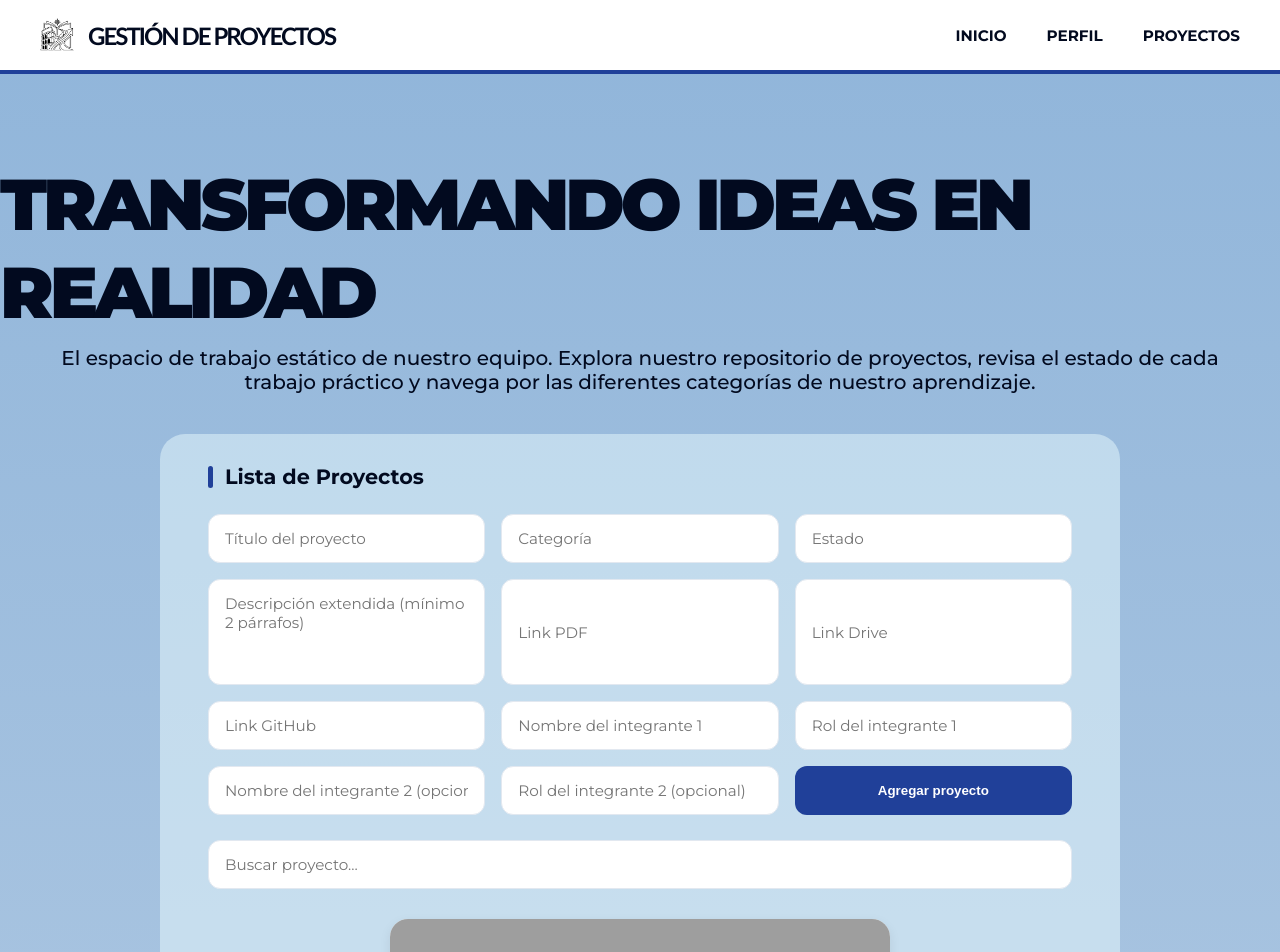
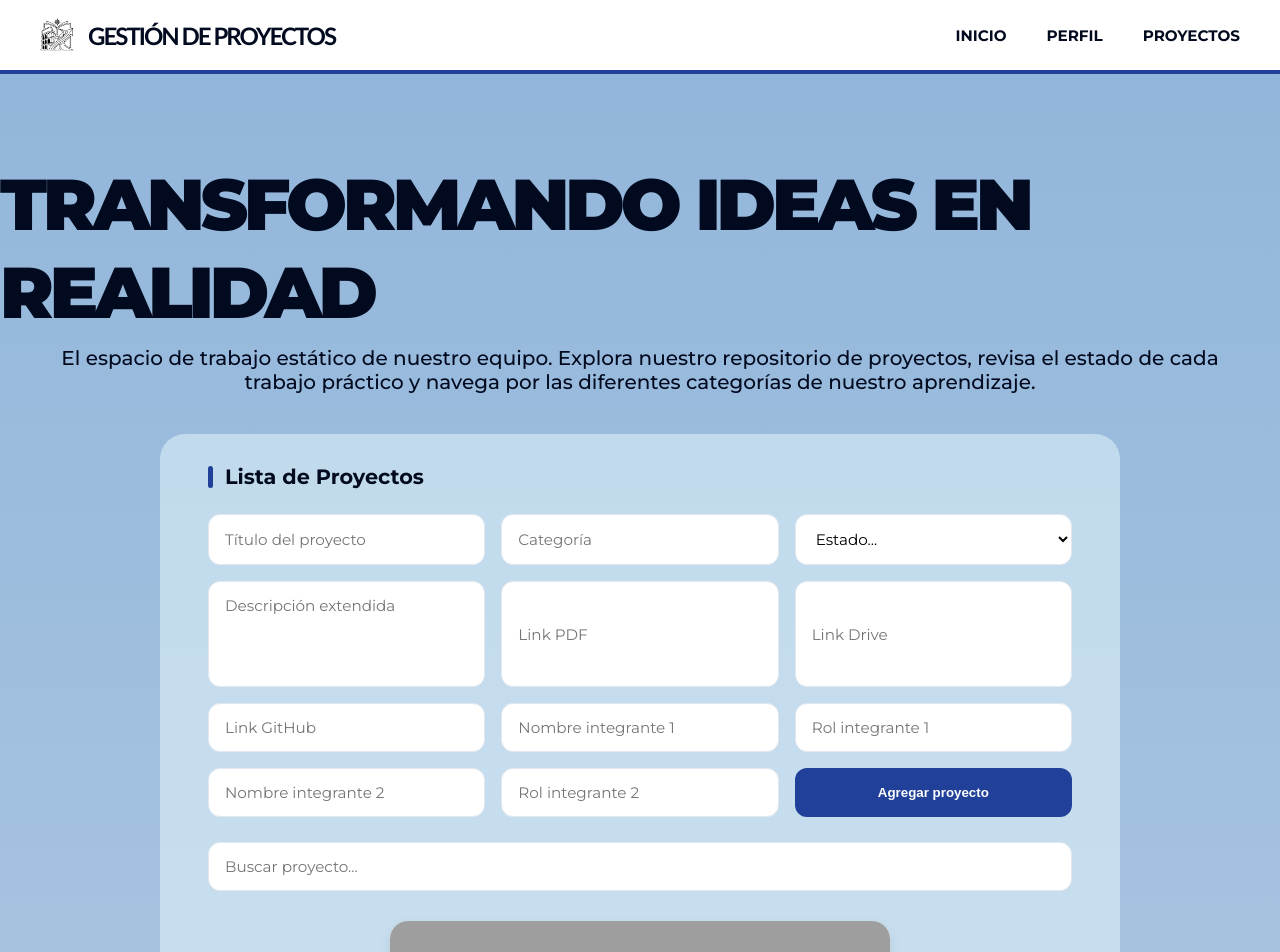
Before and after one commit to JonahGalahad/pv_tp3_grupo1, a React (Vite) app: page / in a window 1280 px wide. Shown: the top 952 px of the page. Built offline with nearby package versions, Linux system fonts and the light colour scheme; grey boxes are pictures that could not be loaded.

Commit message:
Agrega componente FormularioProyecto y su integración en ListaProyectos; mejora estilos de formulario. Tambien se actaulizó el readme con descripcion del proyecto

```diff
--- /dev/null
+++ b/src/components/FormularioProyecto.jsx
@@ -0,0 +1,255 @@
+import { useState } from "react";
+
+const FormularioProyecto = ({ onAgregar })=>{
+
+    const[ formData, setFormData] = useState({
+        titulo:"",
+        categoria:"",
+        estado:"",
+        descripcion:"",
+        recursoPdf:"",
+        recursoDrive:"",
+        recursoGithub:"",
+        miembro1:"",
+        rol1:"",
+        miembro2:"",
+        rol2:""
+    });
+
+    const { titulo, categoria, estado, descripcion, recursoPdf, recursoDrive, recursoGithub, miembro1, rol1, miembro2, rol2} = formData;
+
+    const handleChange= (e)=>{
+        const{ name, value} = e.target;
+        setFormData({
+        ...formData,
+        [name]:
+        value
+
+        });
+
+    };
+
+    const handleSubmit= (e)=>{
+        e.preventDefault();
+        const recursos=[{
+            nombre:
+            "Documento PDF",
+
+            link:
+            recursoPdf
+        },
+
+        {
+            nombre:
+            "Carpeta Drive",
+
+            link:
+            recursoDrive
+         },
+        {
+            nombre:
+            "Repositorio GitHub",
+
+            link:
+            recursoGithub
+        }
+
+    ]
+    .filter(r=> r.link.trim()!=='' );
+
+    const equipo=[
+    {
+        nombre:
+        miembro1,
+        rol:
+        rol1
+    },
+
+    {
+        nombre:
+        miembro2,
+        rol:
+        rol2
+    }
+
+    ]
+
+    .filter( p=> p.nombre.trim()!=='' && p.rol.trim()!=='');
+
+    onAgregar({
+
+    titulo,
+    categoria,
+    estado:
+
+    estado === "process"
+    ? "En proceso"
+
+    : estado === "revision"
+    ? "En revisión"
+
+    : estado === "done"
+    ? "Finalizado"
+
+    : estado === "cancelado"
+    ? "Cancelado"
+
+    : estado,
+
+    estadoClase: estado,
+
+    descripcion,
+
+    recursos,
+
+    equipo
+
+});
+
+
+
+    setFormData({
+
+        titulo:"",
+        categoria:"",
+        estado:"",
+        descripcion:"",
+        recursoPdf:"",
+        recursoDrive:"",
+        recursoGithub:"",
+        miembro1:"",
+        rol1:"",
+        miembro2:"",
+        rol2:""
+
+    });
+
+    };
+
+
+
+    return(
+
+    <form
+
+    className="form-proyecto"
+
+    onSubmit={handleSubmit}
+
+    >
+
+    <input
+    type="text"
+    placeholder="Título del proyecto"
+    name="titulo"
+    value={titulo}
+    onChange={handleChange}
+    required
+    />
+
+    <input
+    type="text"
+    placeholder="Categoría"
+    name="categoria"
+    value={categoria}
+    onChange={handleChange}
+    required
+    />
+
+    <select
+    name="estado"
+    value={estado}
+    onChange={handleChange}
+    required
+    >
+
+    <option value="">Estado...</option>
+
+    <option value="process"> En Proceso </option>
+
+    <option value="revision"> En Revisión</option>
+
+    <option value="done"> Finalizado</option>
+
+    <option value="cancelado"> Cancelado</option>
+
+    </select>
+
+    <textarea
+    placeholder="Descripción extendida"
+    name="descripcion"
+    value={descripcion}
+    onChange={handleChange}
+    rows={4}
+    required
+    />
+
+    <input
+    type="url"
+    placeholder="Link PDF"
+    name="recursoPdf"
+    value={recursoPdf}
+    onChange={handleChange}
+    />
+
+    <input
+    type="url"
+    placeholder="Link Drive"
+    name="recursoDrive"
+    value={recursoDrive}
+    onChange={handleChange}
+    />
+
+    <input
+    type="url"
+    placeholder="Link GitHub"
+    name="recursoGithub"
+    value={recursoGithub}
+    onChange={handleChange}
+    />
+
+    <input
+    type="text"
+    placeholder="Nombre integrante 1"
+    name="miembro1"
+    value={miembro1}
+    onChange={handleChange}
+    />
+
+    <input
+    type="text"
+    placeholder="Rol integrante 1"
+    name="rol1"
+    value={rol1}
+    onChange={handleChange}
+    />
+
+    <input
+    type="text"
+    placeholder="Nombre integrante 2"
+    name="miembro2"
+    value={miembro2}
+    onChange={handleChange}
+    />
+
+    <input
+    type="text"
+    placeholder="Rol integrante 2"
+    name="rol2"
+    value={rol2}
+    onChange={handleChange}
+    />
+
+    <button type="submit">
+
+    Agregar proyecto
+
+    </button>
+
+    </form>
+
+    );
+
+};
+
+export default FormularioProyecto;
--- a/src/components/ListaProyectos.jsx
+++ b/src/components/ListaProyectos.jsx
@@ -4,29 +4,15 @@ import "../css/navbar.css";
 import "../css/header.css";
 import ProyectoCard from "./ProyectoCard";
 import DetalleProyecto from './DetalleProyecto.jsx';
+import FormularioProyecto from './FormularioProyecto.jsx';
 
 const ListaProyectos = () => {
-    const [proyectos, setProyectos] = useState(proyectService.obtenerProyectos());
+    const [proyectos, setProyectos] = useState(
+        proyectService.obtenerProyectos()
+    );
+
     const [busqueda, setBusqueda] = useState("");
 
-    const [formData, setFormData] = useState({
-        titulo: "",
-        categoria: "",
-        estado: "",
-        descripcion: "",
-        recursoPdf: "",
-        recursoDrive: "",
-        recursoGithub: "",
-        miembro1: "",
-        rol1: "",
-        miembro2: "",
-        rol2: ""
-    });
-
-    const {  titulo,    categoria,    estado,    descripcion,    recursoPdf,    recursoDrive,    recursoGithub,
-                miembro1,    rol1,    miembro2,    rol2} = formData;
-
-    //se puede usar para el componente detalle, contiene proyecto
     const [proyectoSeleccionado, setProyectoSeleccionado] = useState(null);
 
     const actualizarProyectos = () => {
@@ -36,6 +22,13 @@ const ListaProyectos = () => {
     const handlerEliminar = (id) => {
         proyectService.eliminarProyecto(id);
         actualizarProyectos();
+    };
+
+    // ← RECIBE EL OBJETO DESDE FORMULARIO
+    const handlerAgregar = (nuevoProyecto) => {
+        proyectService.agregarProyecto(nuevoProyecto);
+        actualizarProyectos();
+        setBusqueda("");
     };
 
     const handlerBuscar = (e) => {
@@ -49,181 +42,26 @@ const ListaProyectos = () => {
         }
     };
 
-    const handlerAgregar = (e) => {
-        e.preventDefault();
-
-        const recursos = [
-            { nombre: "Documento PDF", link: recursoPdf },
-            { nombre: "Carpeta Drive", link: recursoDrive },
-            { nombre: "Repositorio GitHub", link: recursoGithub }
-        ].filter((recurso) => recurso.link.trim() !== "");
-
-        const equipo = [
-            { nombre: miembro1, rol: rol1 },
-            { nombre: miembro2, rol: rol2 }
-        ].filter((persona) => persona.nombre.trim() !== "" && persona.rol.trim() !== "");
-
-        const nuevoProyecto = {
-            titulo,
-            categoria,
-            estado,
-            imagen: "/img/default.png",
-            descripcion: descripcion,
-            recursos,
-            equipo
-        };
-
-        proyectService.agregarProyecto(nuevoProyecto);
-        actualizarProyectos();
-
-        setFormData({
-            titulo: "",
-            categoria: "",
-            estado: "",
-            descripcion: "",
-            recursoPdf: "",
-            recursoDrive: "",
-            recursoGithub: "",
-            miembro1: "",
-            rol1: "",
-            miembro2: "",
-            rol2: ""
-        });
-        setBusqueda("");
-    };
-
-    const handlerChange = (e) => {
-        const { name, value } = e.target;
-            setFormData({...formData, [name]: value  });
-    };
-
     const handlerVerDetalle = (proyecto) => {
-        // p?.id confirma si el valor p no es null antes de acceder a la propiedad id
-        //si selecciona el mismo boton cambia a null
-        //si selecciona el boton de otro proyecto el anterior cambia a null y se cambia al nuevo proyecto
-        setProyectoSeleccionado((p)=> p?.id === proyecto.id ? null : proyecto );
+        setProyectoSeleccionado((p) => (p?.id === proyecto.id ? null : proyecto));
     };
 
     return (
         <div className="container">
             <h2 className="titulo">Lista de Proyectos</h2>
 
-            <form
-                className='form-proyecto'
-                onSubmit={handlerAgregar}
-            >
-                <input
-                    type="text"
-                    placeholder="Título del proyecto"
-                    name="titulo"
-                    value={titulo}
-                    onChange={handlerChange}
-                    required
-                />
+            <FormularioProyecto onAgregar={handlerAgregar} />
 
             <input
-                    type="text"
-                    placeholder="Categoría"
-                    name="categoria"
-                    value={categoria}
-                    onChange={handlerChange}
-                    required
-                />
-
-                <input
-                    type="text"
-                    placeholder="Estado"
-                    name="estado"
-                    value={estado}
-                    onChange={handlerChange}
-                    required
-                />
-
-                <textarea
-                    placeholder="Descripción extendida (mínimo 2 párrafos)"
-                    name="descripcion"
-                    value={descripcion}
-                    onChange={handlerChange}
-                    rows={4}
-                    required
-                />
-
-                <input
-                    type="url"
-                    placeholder="Link PDF"
-                    name="recursoPdf"
-                    value={recursoPdf}
-                    onChange={handlerChange}
-                    required
-                />
-
-                <input
-                    type="url"
-                    placeholder="Link Drive"
-                    name= "recursoDrive"
-                    value={recursoDrive}
-                    onChange={handlerChange}
-                    required
-                />
-
-                <input
-                    type="url"
-                    placeholder="Link GitHub"
-                    name="recursoGithub"
-                    value={recursoGithub}
-                    onChange={handlerChange}
-                    required
-                />
-
-                <input
-                    type="text"
-                    placeholder="Nombre del integrante 1"
-                    name="miembro1"
-                    value={miembro1}
-                    onChange={handlerChange}
-                    required
-                />
-
-                <input
-                    type="text"
-                    placeholder="Rol del integrante 1"
-                    name="rol1"
-                    value={rol1}
-                    onChange={handlerChange}
-                    required
-                />
-
-                <input
-                    type="text"
-                    placeholder="Nombre del integrante 2 (opcional)"
-                    name="miembro2"
-                    value={miembro2}
-                    onChange={handlerChange}
-                />
-
-                <input
-                    type="text"
-                    placeholder="Rol del integrante 2 (opcional)"
-                    name="rol2"
-                    value={rol2}
-                    onChange={handlerChange}
-                />
-
-                <button type="submit">Agregar proyecto</button>
-            </form>
-
-            <input
-                className='buscador'
+                className="buscador"
                 type="text"
                 placeholder="Buscar proyecto..."
                 value={busqueda}
                 onChange={handlerBuscar}
             />
-            {/*Renderizado condicional: el detalle se muestra dentro de cada card cuando está seleccionado*/}
 
             <section className="cards">
-                {
-                    proyectos.map(proyecto => (
+                {proyectos.map((proyecto) => (
                     <ProyectoCard
                         key={proyecto.id}
                         proyecto={proyecto}
@@ -231,8 +69,7 @@ const ListaProyectos = () => {
                         onVerDetalle={handlerVerDetalle}
                         isSelected={proyectoSeleccionado?.id === proyecto.id}
                     />
-                    ))
-                }
+                ))}
             </section>
         </div>
     );
--- a/src/components/ProyectoCard.jsx
+++ b/src/components/ProyectoCard.jsx
@@ -22,7 +22,7 @@ function ProyectoCard({ proyecto, onEliminar, onVerDetalle,isSelected }) {
                 </p>
 
                 <p className={`badge
-                ${estado === "Finalizado"
+                ${proyecto.estadoClase === "Finalizado"
                 ? "done"
                 : estado === "En revisión"
                 ? "revision"
--- a/src/css/listaProyectos.css
+++ b/src/css/listaProyectos.css
@@ -301,7 +301,8 @@ body{
 }
 
 .form-proyecto input,
-.form-proyecto textarea{
+.form-proyecto textarea,
+.form-proyecto select{
 
     padding: 14px 16px;
 
@@ -323,7 +324,8 @@ body{
 }
 
 .form-proyecto input:focus,
-.form-proyecto textarea:focus{
+.form-proyecto textarea:focus,
+.form-proyecto select:focus{
 
     outline: none;
 
```
Also changed, not shown: 1 other file (tests, documents, lock files or other folders). Lines whose indentation alone changed are shown as unchanged.
